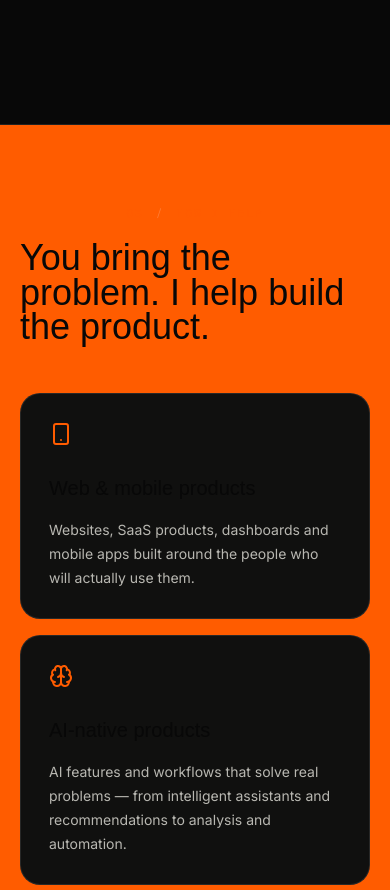
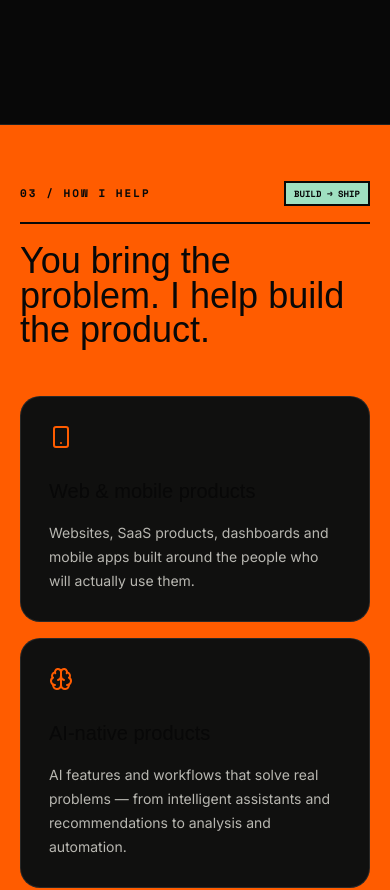
Before and after one commit to awesomeakokayo/PORTFOLIO, a React (Vite) app: page / in a window 390 px wide. Shown: the part 6307-7197 px from the top of the page. Built offline with nearby package versions, Linux system fonts and the light colour scheme; a web font is replaced by a local one.

Commit message:
Improve services composition and mobile spacing

```diff
--- a/src/PortfolioSiteClean.jsx
+++ b/src/PortfolioSiteClean.jsx
@@ -204,7 +204,7 @@ export default function PortfolioSiteClean() {
 
         <section id="experience" className="border-b border-white/10"><div className="mx-auto max-w-7xl px-5 py-20 sm:px-7 md:py-28 lg:px-10 xl:px-16"><Eyebrow number="02">Engineering experience</Eyebrow><div className="mt-5 flex flex-col justify-between gap-4 md:flex-row md:items-end"><h2 className="max-w-4xl text-4xl leading-[0.96] sm:text-5xl md:text-6xl" style={display}>I own the full product loop.</h2><p className="max-w-md text-sm leading-6 text-[#b8b7b1]">From architecture and interfaces to APIs, data, AI workflows, integrations and deployment.</p></div><div className="mt-12 divide-y divide-white/10">{experience.map((item) => <article key={`${item.role}-${item.company}`} className="grid gap-7 py-10 first:pt-0 lg:grid-cols-[0.75fr_1.25fr] lg:gap-16"><div><p className="text-[11px] uppercase tracking-[0.16em] text-[#ff5c00]" style={mono}>{item.meta}</p><h3 className="mt-4 text-3xl leading-none sm:text-4xl" style={display}>{item.role}</h3><p className="mt-3 text-lg text-[#e3e1db]">{item.company}</p><p className="mt-5 text-xs leading-6 text-[#9c9b94]" style={mono}>{item.stack}</p></div><div className="space-y-4">{item.points.map(point => <div key={point} className="flex items-start gap-3 text-sm leading-7 text-[#b8b7b1]"><Check className="mt-1.5 h-4 w-4 shrink-0 text-[#ff5c00]"/><span>{point}</span></div>)}</div></article>)}</div></div></section>
 
-        <section id="services" className="border-b-4 border-[#080808] bg-[#ff5c00] text-[#080808]"><div className="mx-auto max-w-7xl px-5 py-20 sm:px-7 md:py-28 lg:px-10 xl:px-16"><Eyebrow number="03">How I help</Eyebrow><h2 className="mt-5 max-w-4xl text-4xl leading-[0.96] sm:text-5xl md:text-6xl" style={display}>You bring the problem. I help build the product.</h2><div className="mt-12 grid gap-4 md:grid-cols-3">{services.map(({icon:Icon,title,text})=><div key={title} className="rounded-[20px] border border-white/10 bg-[#10100f] p-7 transition hover:border-[#ff5c00]/40 hover:bg-[#121210]"><Icon className="h-6 w-6 text-[#ff5c00]"/><h3 className="mt-7 text-xl" style={display}>{title}</h3><p className="mt-4 text-sm leading-6 text-[#b8b7b1]">{text}</p></div>)}</div></div></section>
+        <section id="services" className="border-b-4 border-[#080808] bg-[#ff5c00] text-[#080808]"><div className="mx-auto max-w-7xl px-5 py-14 sm:px-7 sm:py-16 md:py-24 lg:px-10 xl:px-16"><div className="flex items-center justify-between gap-4 border-b-2 border-[#080808] pb-4"><p className="text-[11px] font-bold uppercase tracking-[0.18em] text-[#080808]" style={mono}>03 / How I help</p><span className="border-2 border-[#080808] bg-[#9FE0C1] px-2 py-1 text-[9px] font-bold" style={mono}>BUILD → SHIP</span></div><h2 className="mt-5 max-w-4xl text-4xl leading-[0.96] sm:text-5xl md:text-6xl" style={display}>You bring the problem. I help build the product.</h2><div className="mt-12 grid gap-4 md:grid-cols-3">{services.map(({icon:Icon,title,text})=><div key={title} className="rounded-[20px] border border-white/10 bg-[#10100f] p-7 transition hover:border-[#ff5c00]/40 hover:bg-[#121210]"><Icon className="h-6 w-6 text-[#ff5c00]"/><h3 className="mt-7 text-xl" style={display}>{title}</h3><p className="mt-4 text-sm leading-6 text-[#b8b7b1]">{text}</p></div>)}</div></div></section>
 
         <section id="pricing" className="border-b-4 border-[#080808] bg-[#f4f3ef] text-[#080808]">
           <div className="mx-auto max-w-7xl px-5 py-20 sm:px-7 md:py-28 lg:px-10 xl:px-16">
```
